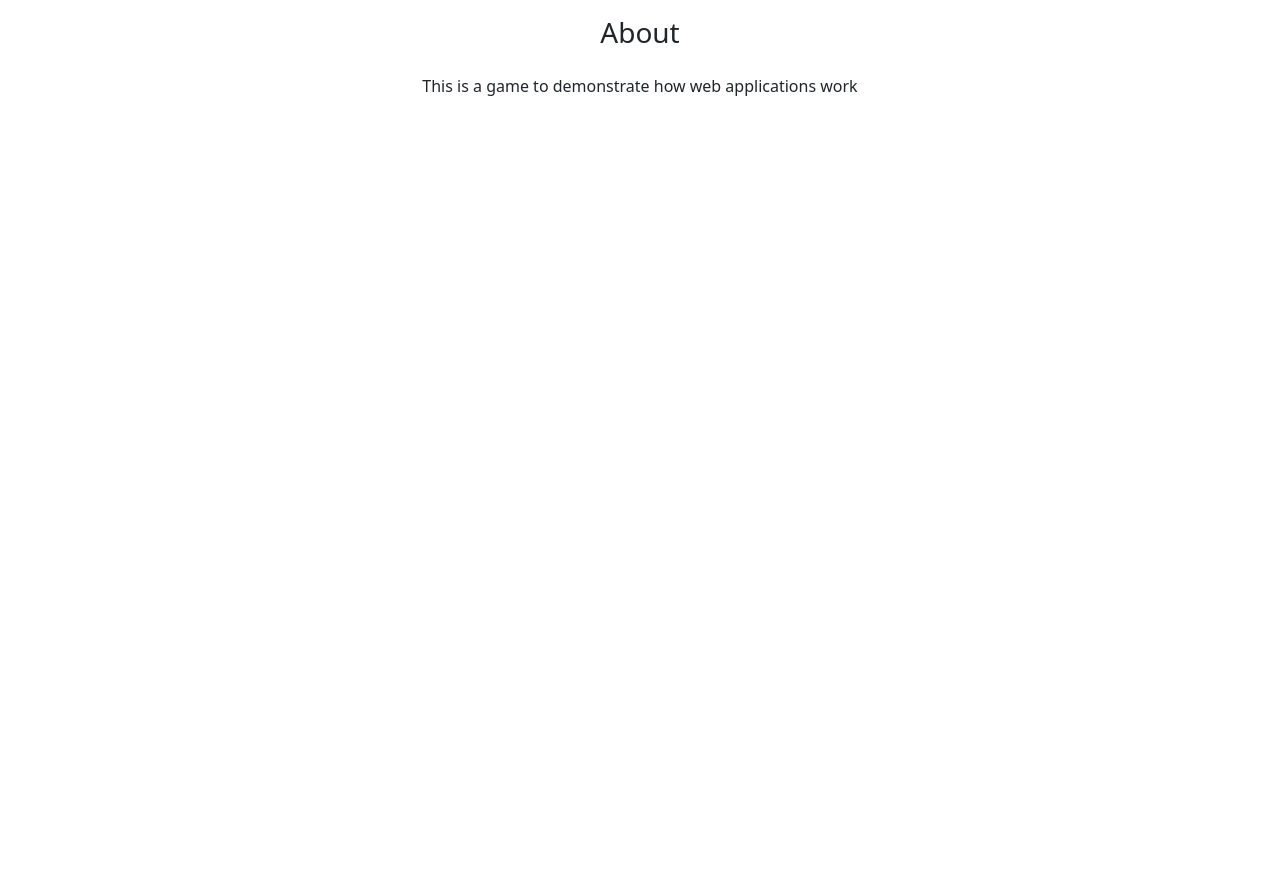
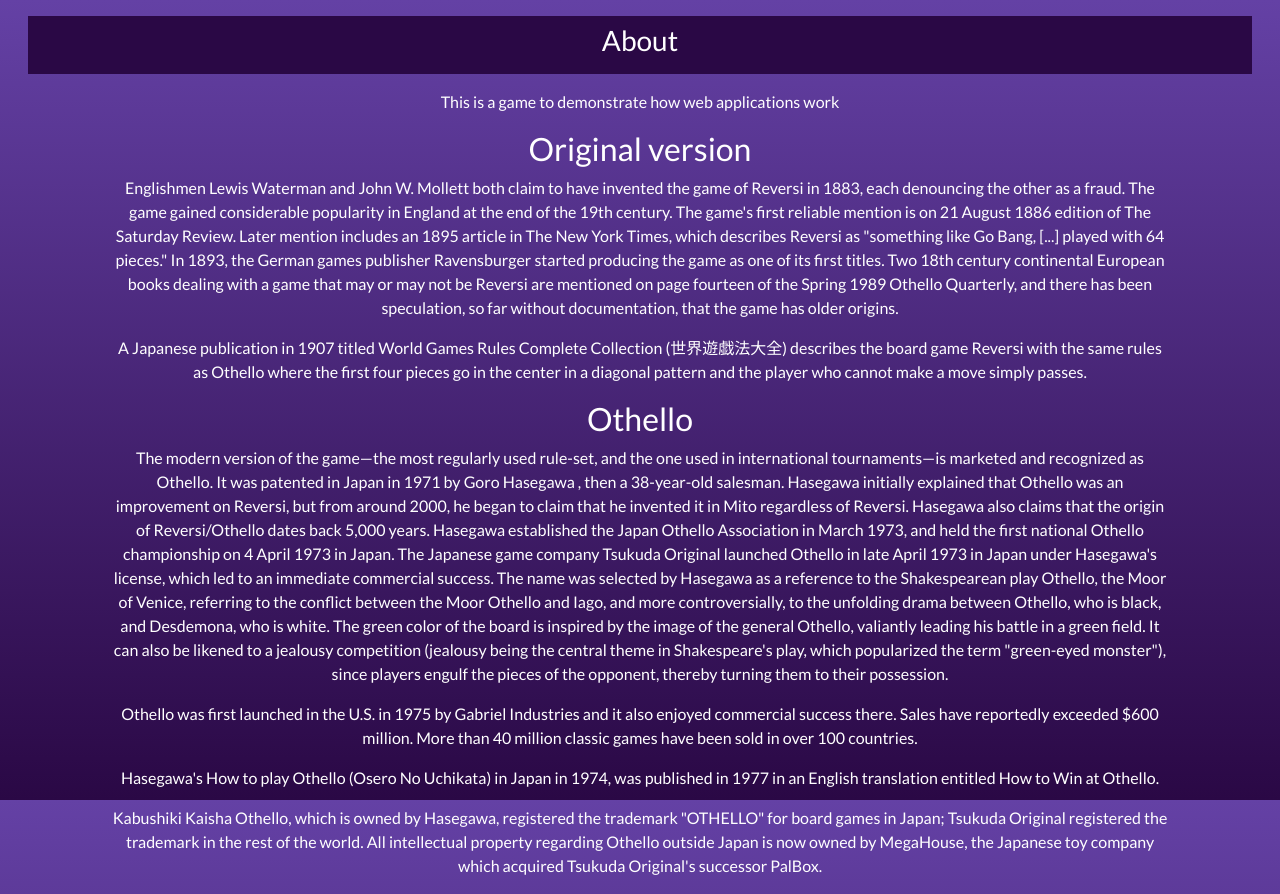
Before and after one commit to oswaldoabreu/reversi-oswaldo, a website: page public/about.html in a window 1280 px wide. Before the commit the page ends 800 px from the top, so only its background shows below. Drawn offline with nearby package versions, Linux system fonts and the light colour scheme.

Commit message:
Last commit of life

```diff
--- a/public/about.html
+++ b/public/about.html
@@ -9,9 +9,20 @@
 
     <link href="https://cdn.jsdelivr.net/npm/bootstrap@5.1.3/dist/css/bootstrap.min.css" rel="stylesheet" integrity="sha384-1BmE4kWBq78iYhFldvKuhfTAU6auU8tT94WrHftjDbrCEXSU1oBoqyl2QvZ6jIW3" crossorigin="anonymous">
 
+    <!-- Google Fonts -->
+    <link rel="preconnect" href="https://fonts.googleapis.com">
+    <link rel="preconnect" href="https://fonts.gstatic.com" crossorigin>
+    <link href="https://fonts.googleapis.com/css2?family=Lato&display=swap" rel="stylesheet">
+
     <style>
-      .headerrow{
-       background-color: #fff;
+      html { height: 100%; }
+      body {
+        font-family: 'Lato', sans-serif;
+        background: linear-gradient(#6441a5,#2a0845);
+        color: #fff;
+      }
+      .headerrow {
+        background-color: #2a0845;
       }
     </style>
 
@@ -20,17 +31,60 @@
   </head>
   <body>
     <div class="container-fluid">
-      <div class="row m-3 headerrow">
+      <div class="row m-3 p-2 headerrow">
         <div class="col text-center">
           <h3>About</h3>
         </div>
         </div>
+      </div>
 
+      <div class="container">
       <div class="row m-3">
         <div class="col text-center">
           <p>This is a game to demonstrate how web applications work</p>
+          <h2>Original version</h2>
+          <p>
+            Englishmen Lewis Waterman and John W. Mollett both claim to have invented the game of Reversi in 1883, each denouncing the other as a fraud.
+            The game gained considerable popularity in England at the end of the 19th century. The game's first reliable mention is on 21 August 1886
+            edition of The Saturday Review. Later mention includes an 1895 article in The New York Times, which describes Reversi as "something like Go
+            Bang, [...] played with 64 pieces." In 1893, the German games publisher Ravensburger started producing the game as one of its first titles.
+            Two 18th century continental European books dealing with a game that may or may not be Reversi are mentioned on page fourteen of the Spring
+            1989 Othello Quarterly, and there has been speculation, so far without documentation, that the game has older origins.
+          </p>
+          <p>
+            A Japanese publication in 1907 titled World Games Rules Complete Collection (世界遊戯法大全) describes the board game Reversi with the same rules
+            as Othello where the first four pieces go in the center in a diagonal pattern and the player who cannot make a move simply passes.
+          </p>
+          <h2>Othello</h2>
+          <p>
+            The modern version of the game—the most regularly used rule-set, and the one used in international tournaments—is marketed and recognized
+            as Othello. It was patented in Japan in 1971 by Goro Hasegawa , then a 38-year-old salesman. Hasegawa initially explained that Othello
+            was an improvement on Reversi, but from around 2000, he began to claim that he invented it in Mito regardless of Reversi. Hasegawa also claims
+            that the origin of Reversi/Othello dates back 5,000 years. Hasegawa established the Japan Othello Association in March 1973, and held the first
+            national Othello championship on 4 April 1973 in Japan. The Japanese game company Tsukuda Original launched Othello in late April 1973 in Japan
+            under Hasegawa's license, which led to an immediate commercial success. The name was selected by Hasegawa as a reference to the Shakespearean
+            play Othello, the Moor of Venice, referring to the conflict between the Moor Othello and Iago, and more controversially, to the unfolding drama
+            between Othello, who is black, and Desdemona, who is white. The green color of the board is inspired by the image of the general Othello,
+            valiantly leading his battle in a green field. It can also be likened to a jealousy competition (jealousy being the central theme in Shakespeare's
+            play, which popularized the term "green-eyed monster"), since players engulf the pieces of the opponent, thereby turning them to their possession.
+          </p>
+          <p>
+            Othello was first launched in the U.S. in 1975 by Gabriel Industries and it also enjoyed commercial success there. Sales have reportedly
+            exceeded $600 million. More than 40 million classic games have been sold in over 100 countries.
+          </p>
+          <p>
+            Hasegawa's How to play Othello (Osero No Uchikata) in Japan in 1974, was published in 1977 in an English translation entitled How to Win
+            at Othello.
+          </p>
+          <p>
+            Kabushiki Kaisha Othello, which is owned by Hasegawa, registered the trademark "OTHELLO" for board games in Japan; Tsukuda Original
+            registered the trademark in the rest of the world. All intellectual property regarding Othello outside Japan is now owned by MegaHouse,
+            the Japanese toy company which acquired Tsukuda Original's successor PalBox.
+          </p>
+          </p>
           </div>
         </div>
+      </div>
       </div>
 
     <script src="https://cdn.jsdelivr.net/npm/bootstrap@5.1.3/dist/js/bootstrap.bundle.min.js" integrity="sha384-ka7Sk0Gln4gmtz2MlQnikT1wXgYsOg+OMhuP+IlRH9sENBO0LRn5q+8nbTov4+1p" crossorigin="anonymous"></script>
--- a/public/assets/css/game.css
+++ b/public/assets/css/game.css
@@ -1,5 +1,6 @@
 body {
     background-color: rgb(208, 232, 255);
+    font-family: 'Lato', sans-serif;
   }
 
 .headerrow {
```
Also changed, not shown: public/game.html (+6 -1 lines), public/index.html (+20 -2 lines), public/lobby.html (+9 -1 lines).
